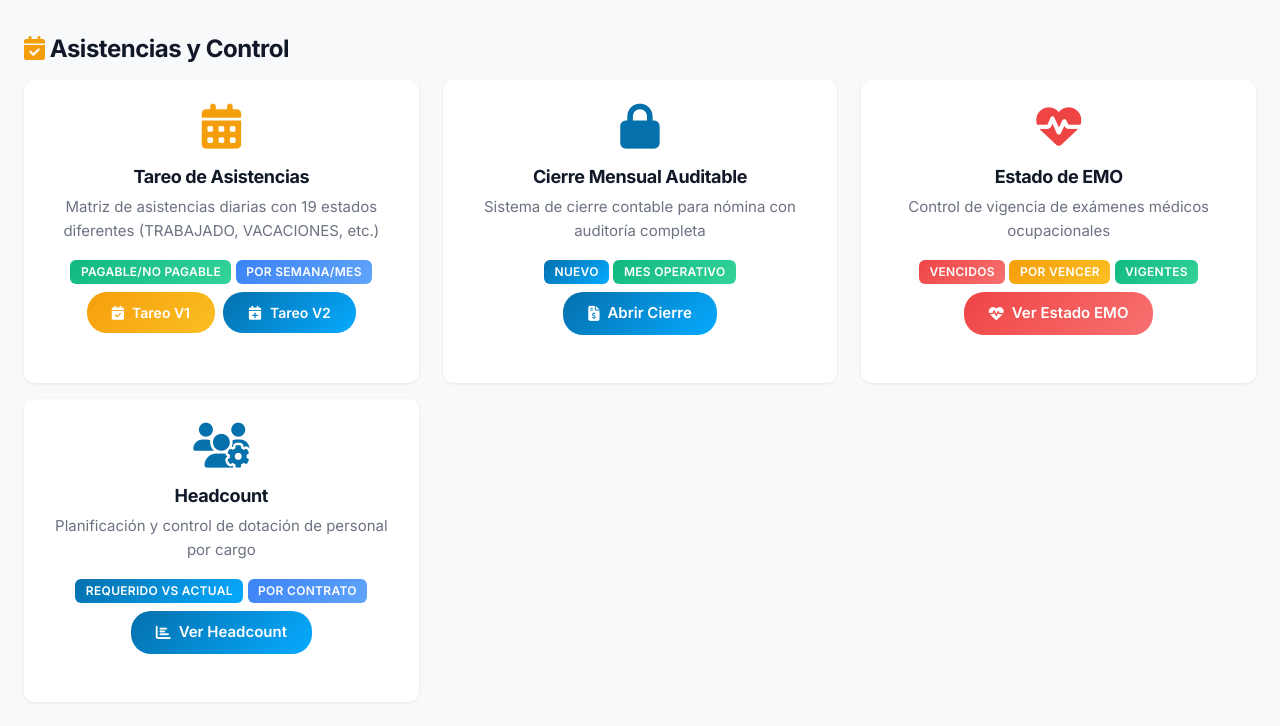
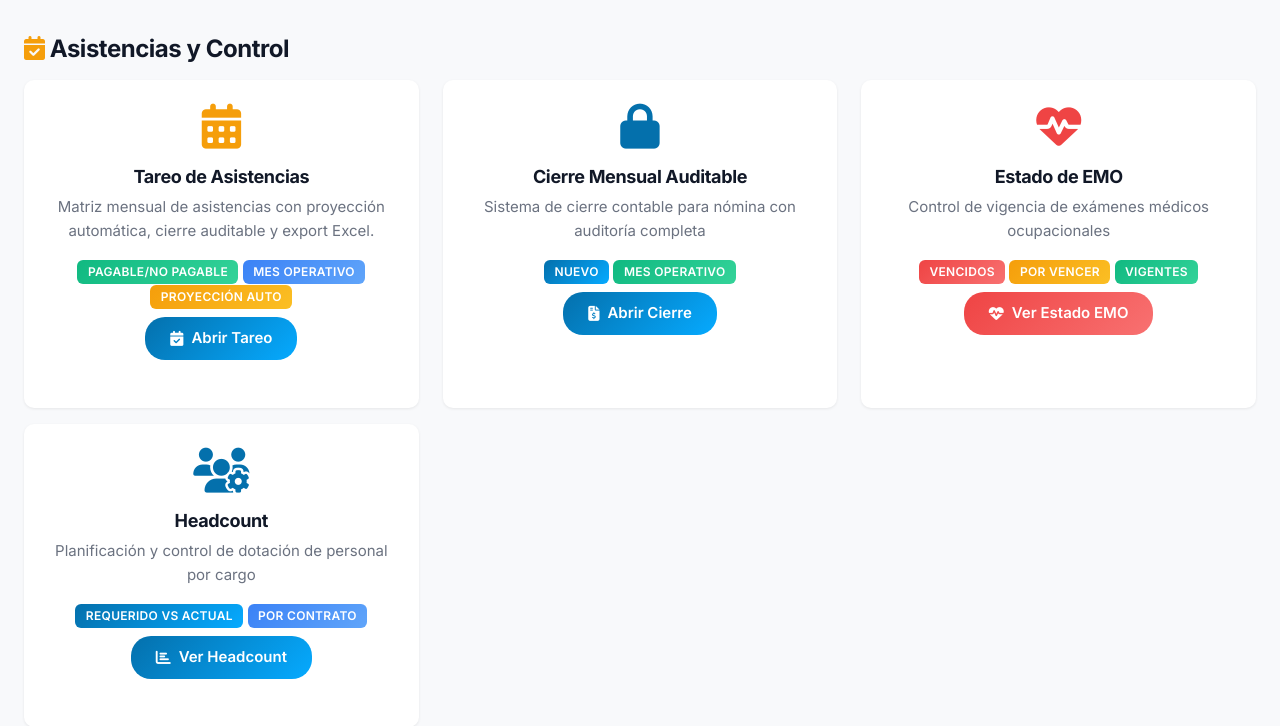
Before and after one commit to hdanielrc/drillcontrol, a Django app: page /trabajadores/hub/ in a window 1280 px wide. Shown: the part 609-1335 px from the top of the page. Run offline with Django 5.2, Linux system fonts and the light colour scheme; the visitor is signed in with stand-in values (Sample User, id 1); data that the repository does not hold is empty; parts of the project's set-up code (start-up, migrations or seed data) failed here and were passed over.

Commit message:
ui: unificar botones tareo V1/V2 en un solo acceso al tareo unificado

```diff
--- a/perforaciones_diamantinas/drilling/templates/drilling/trabajadores/hub.html
+++ b/perforaciones_diamantinas/drilling/templates/drilling/trabajadores/hub.html
@@ -93,20 +93,16 @@
                     </div>
                     <h5 class="card-title">Tareo de Asistencias</h5>
                     <p class="card-text text-muted">
-                        Matriz de asistencias diarias con 19 estados diferentes (TRABAJADO, VACACIONES, etc.)
+                        Matriz mensual de asistencias con proyección automática, cierre auditable y export Excel.
                     </p>
                     <div class="mb-2">
                         <span class="badge bg-success">Pagable/No Pagable</span>
-                        <span class="badge bg-info">Por Semana/Mes</span>
+                        <span class="badge bg-info">Mes Operativo</span>
+                        <span class="badge bg-warning text-dark">Proyección Auto</span>
                     </div>
-                    <div class="d-flex gap-2 justify-content-center">
-                        <a href="{% url 'tareo-mensual' %}" class="btn btn-warning btn-sm">
-                            <i class="fas fa-calendar-check"></i> Tareo V1
-                        </a>
-                        <a href="{% url 'tareo-v2-mensual' %}" class="btn btn-primary btn-sm">
-                            <i class="fas fa-calendar-plus"></i> Tareo V2
-                        </a>
-                    </div>
+                    <a href="{% url 'tareo-v2-mensual' %}" class="btn btn-primary">
+                        <i class="fas fa-calendar-check"></i> Abrir Tareo
+                    </a>
                 </div>
             </div>
         </div>
```
